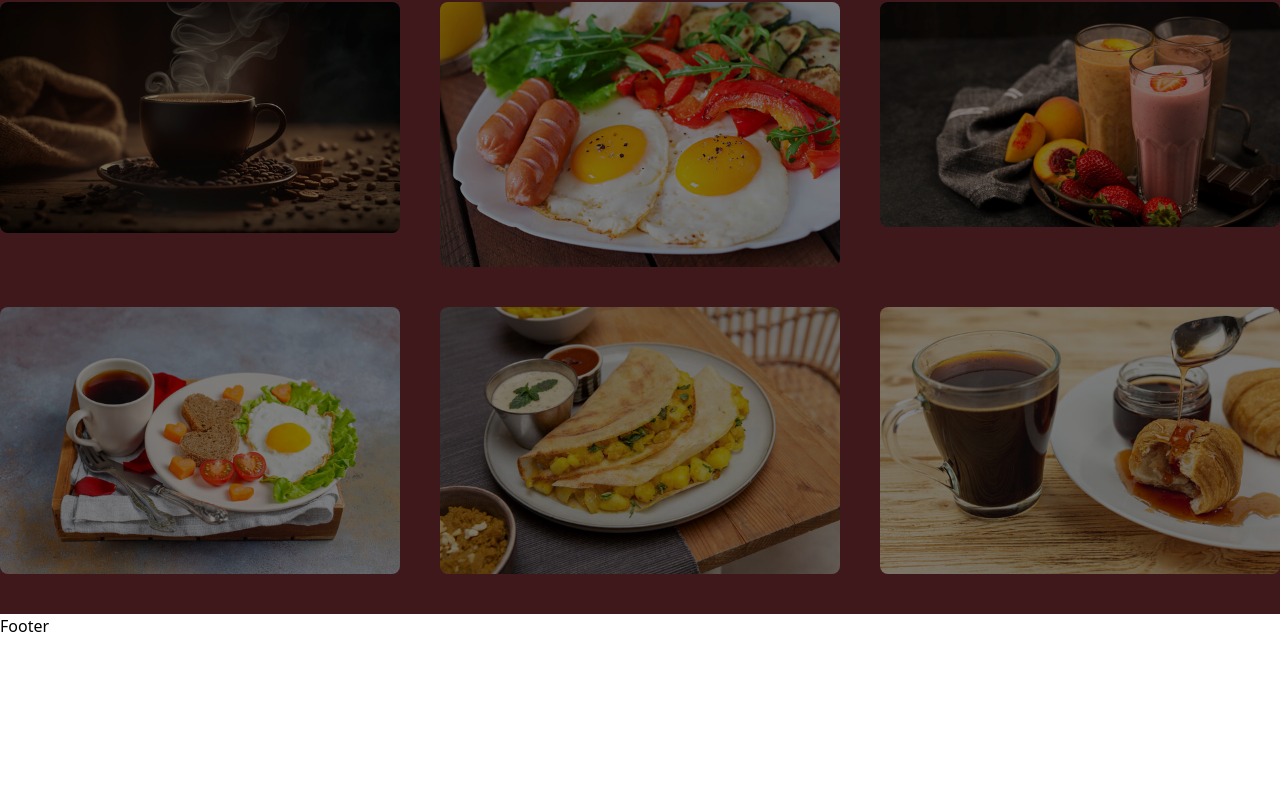
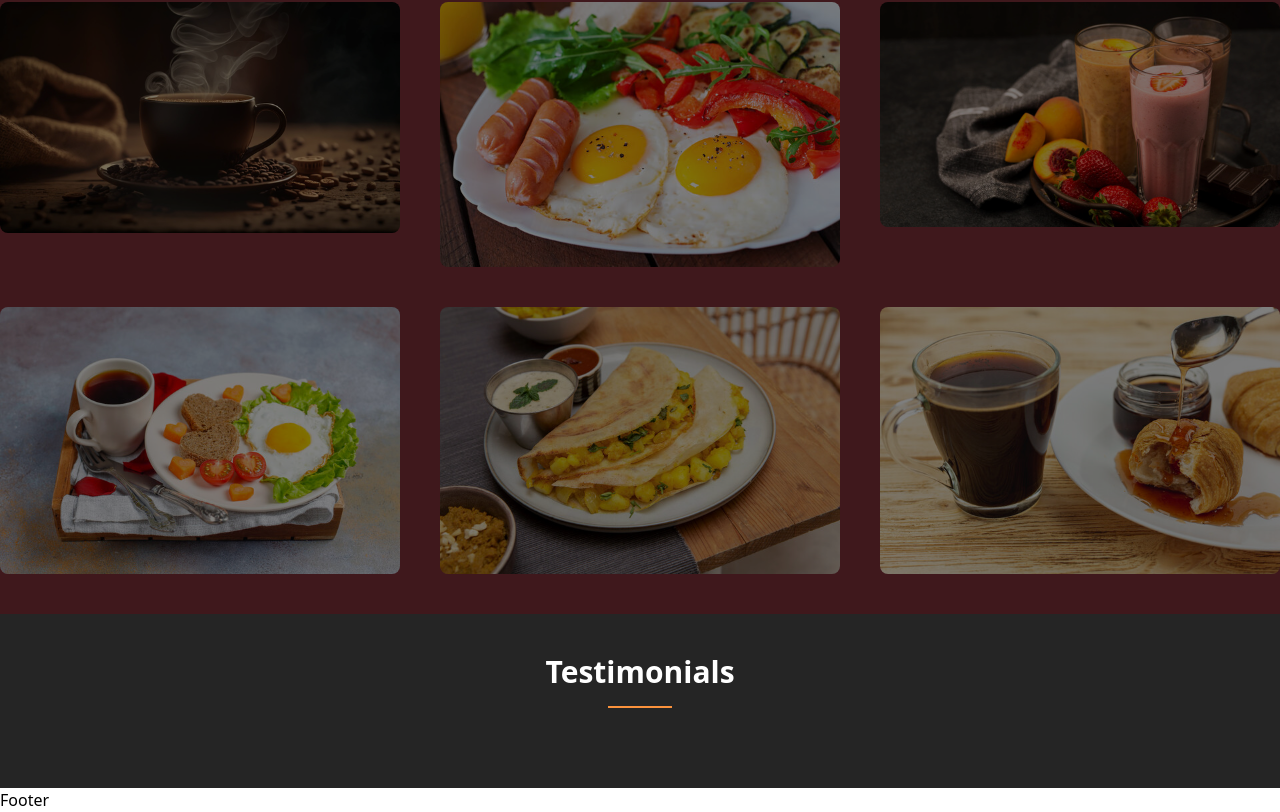
Before and after one commit to Ahmed-Gehad/coffee, a React app: page / in a window 1280 px wide. Shown: the part 1980-2792 px from the top of the page. Before the commit the page ends 2618 px from the top, so only its background shows below. Built offline with nearby package versions, Linux system fonts and the light colour scheme; the HTML template or start-up script is replaced by a standard one.

Commit message:
add Testimonials

```diff
--- a/package.json
+++ b/package.json
@@ -15,7 +15,8 @@
     "react-awesome-reveal": "^4.3.1",
     "react-dom": "^18.3.1",
     "react-icons": "^5.4.0",
-    "react-router-dom": "^7.1.5"
+    "react-router-dom": "^7.1.5",
+    "swiper": "^11.2.2"
   },
   "devDependencies": {
     "@eslint/js": "^9.17.0",
--- a/src/components/home/Gallery.jsx
+++ b/src/components/home/Gallery.jsx
@@ -1,6 +1,6 @@
 import React from 'react'
 
-import { gallery1,gallery2,gallery3,gallery4,gallery5,gallery6 } from '../../assets'
+import { gallery1, gallery2, gallery3, gallery4, gallery5, gallery6 } from '../../assets'
 
 
 // import react awesome
@@ -27,7 +27,7 @@ const Gallery = () => {
 
             <div className='container mx-auto grid grid-cols-1 md:grid-cols-2 lgl:grid-cols-3 gap-10'>
                 <Zoom>
-                {Images.map((item) =>(
+                    {Images.map((item) => (
 
                         <div key={item.id} className='relative overflow-hidden rounded-lg filter brightness-50 hover:brightness-100 transition-all duration-300 ease-in-out'>
                             <img
--- a/src/components/home/Menu.jsx
+++ b/src/components/home/Menu.jsx
@@ -60,7 +60,7 @@ const Menu = () => {
             <div className='container mx-auto grid grid-cols-1 md:grid-cols-2 lgl:grid-cols-3 gap-10'>
                 <Slide >
                     {menus.map((menu) => (
-                    <div key={menu.id}  className='bg-[#1E1E1E] overflow-hidden p-5 rounded-lg shadow-md hover:scale-110  transition duration-300'>
+                        <div key={menu.id} className='bg-[#1E1E1E] overflow-hidden p-5 rounded-lg shadow-md hover:scale-110  transition duration-300'>
                             <img src={menu.img} alt={menu.title} className='w-60 mb-4 text-center mx-auto' />
                             <h2 className='text-orange-400 font-bold text-2xl mb-2 '>{menu.title}</h2>
                             <p className='text-gray-400'>{menu.desc}</p>
--- /dev/null
+++ b/src/components/home/Testimonials.jsx
@@ -0,0 +1,14 @@
+import React from 'react'
+
+const Testimonials = () => {
+  return (
+    <div className='bg-[#252525] py-10  text-white '>
+         <div className="title mb-10 text-center">
+                <h1 className='font-bold text-3xl'>Testimonials</h1>
+                <div className='line bg-orange-400 h-0.5 w-16 mx-auto mt-4'></div>
+            </div>
+    </div>
+  )
+}
+
+export default Testimonials
--- a/src/pages/HomePage.jsx
+++ b/src/pages/HomePage.jsx
@@ -2,6 +2,7 @@ import React from 'react'
 import Landing from '../components/home/Landing'
 import Menu from '../components/home/Menu'
 import Gallery from '../components/home/Gallery'
+import Testimonials from '../components/home/Testimonials'
 
 
 
@@ -11,6 +12,7 @@ const HomePage = () => {
       <Landing />
       <Menu />
       <Gallery />
+      <Testimonials />
     </div>
   )
 }
```
Also changed, not shown: 1 other file (tests, documents, lock files or other folders). Lines whose indentation alone changed are shown as unchanged.
